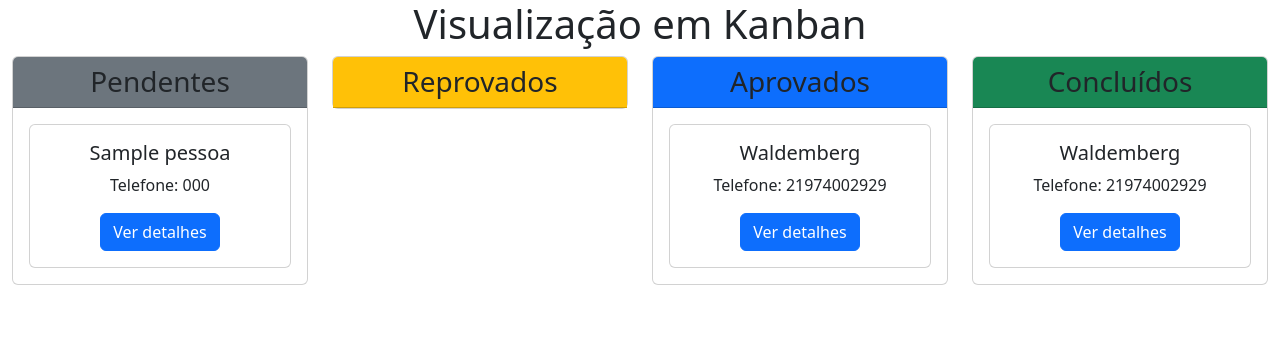
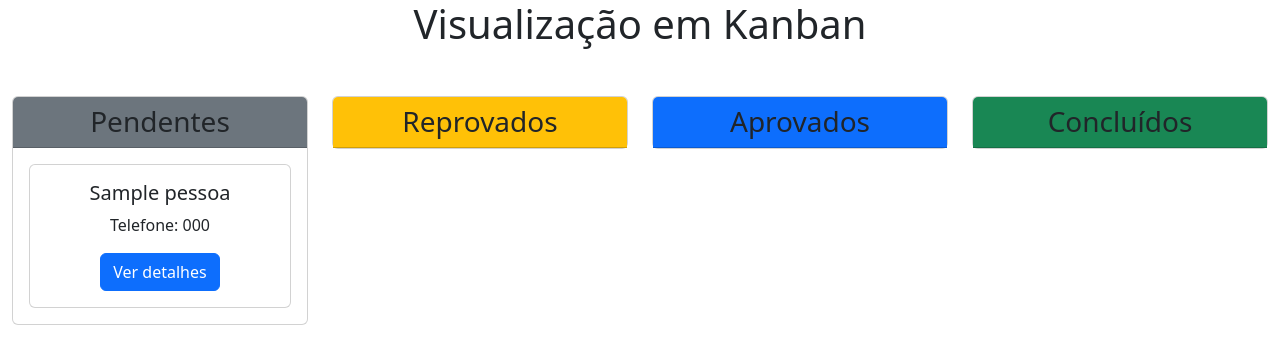
Before and after one commit to WaldembergDev/portal-cadastros, a Django app: page /registros/visualizacao_kanban/ in a window 1280 px wide. Shown: the top 364 px of the page. Run offline with Django 5.2, Linux system fonts and the light colour scheme; tables that the repository leaves empty hold one stand-in row (values such as "Sample post").

Commit message:
chore: personalizado a view visualizacao_kanban

```diff
--- a/registros/templates/visualizacao_kanban.html
+++ b/registros/templates/visualizacao_kanban.html
@@ -7,7 +7,7 @@
 {% block content %}
     <h1 class="text-center">Visualização em Kanban</h1>
     <div class="container-fluid text-center">
-        <div class="row">
+        <div class="row mt-5">
             <!-- Coluna Pendente-->
             <div class="col">
                 <div class="card">
@@ -31,36 +31,42 @@
                     {% for pessoa in pessoas_reprovadas %}
                     <div class="card m-3">
                         <div class="card-body">
-                            <h5 class="card-title">Waldemberg</h5>
-                            <p class="card-text">Telefone: 21974002929</p>
-                            <a href="#" class="btn btn-primary">Ver detalhes</a>
+                            <h5 class="card-title">{{ pessoa.nome_completo}}</h5>
+                            <p class="card-text">Telefone: {{ pessoa.telefone }}</p>
+                            <a href="{% url 'visualizar_cadastro' pessoa.id %}" class="btn btn-primary">Ver detalhes</a>
                         </div>
                     </div>
                     {% endfor %}
                 </div>
             </div>
+            <!-- Coluna Aprovados -->
             <div class="col">
                 <div class="card">
                     <h3 class='bg-primary card-header'>Aprovados</h3>
+                    {% for pessoa in pessoas_aprovadas %}
                     <div class="card m-3">
                         <div class="card-body">
                             <h5 class="card-title">Waldemberg</h5>
                             <p class="card-text">Telefone: 21974002929</p>
-                            <a href="#" class="btn btn-primary">Ver detalhes</a>
+                            <a href="{% url 'visualizar_cadastro' pessoa.id %}" class="btn btn-primary">Ver detalhes</a>
                         </div>
                     </div>
+                    {% endfor %}
                 </div>
             </div>
+            <!-- Coluna Concluídos -->
             <div class="col">
                 <div class="card">
                     <h3 class='bg-success card-header'>Concluídos</h3>
+                    {% for pessoa in pessoas_concluidas %}
                     <div class="card m-3">
                         <div class="card-body">
-                            <h5 class="card-title">Waldemberg</h5>
-                            <p class="card-text">Telefone: 21974002929</p>
-                            <a href="#" class="btn btn-primary">Ver detalhes</a>
+                            <h5 class="card-title">{{ pessoa.nome_completo}} </h5>
+                            <p class="card-text">Telefone: {{ pessoa.telefone }}</p>
+                            <a href="{% url 'visualizar_cadastro' pessoa.id %}" class="btn btn-primary">Ver detalhes</a>
                         </div>
                     </div>
+                    {% endfor %}
                 </div>
             </div>
         </div>
--- a/registros/views.py
+++ b/registros/views.py
@@ -64,11 +64,17 @@ def listar_cadastros(request):
         'cadastros': cadastros
     }
     return render(request, 'listar_cadastros.html', context=context)
+
+
 # @login_required(login_url='/usuarios/login')
 def visualizacao_kanban(request):
     pessoas_pendentes = Pessoa.objects.filter(situacao = Pessoa.SituacaoEnum.PENDENTE)
+    pessoas_aprovadas = Pessoa.objects.filter(situacao = Pessoa.SituacaoEnum.APROVADO)
+    pessoas_reprovadas = Pessoa.objects.filter(situacao = Pessoa.SituacaoEnum.REPROVADO)
     context = {
-        'pessoas_pendentes': pessoas_pendentes
+        'pessoas_pendentes': pessoas_pendentes,
+        'pessoas_aprovadas': pessoas_aprovadas,
+        'pessoas_reprovadas': pessoas_reprovadas
     }
     return render(request, 'visualizacao_kanban.html', context=context)
 
```
